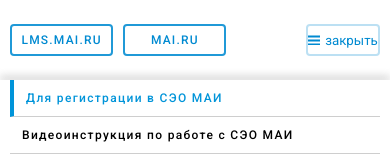
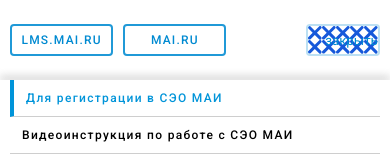
Before and after one commit to lelevone/lms_mai_instruction, a plain HTML site: page index.html in a window 390 px wide. Both pictures are taken after a click on the button "меню". Shown: the top 166 px of the page. Drawn offline with Linux system fonts and the light colour scheme.

Commit message:
Update style.css

```diff
--- a/css/style.css
+++ b/css/style.css
@@ -412,6 +412,7 @@
     display: -webkit-box;
     display: -ms-flexbox;
     display: flex;
+    background: url("../img/close.svg");
   }
 
   .header__toggle {
@@ -434,7 +435,6 @@
     display: block;
     width: 12px;
     height: 10px;
-    background: url("../img/burger.svg");
   }
 
   .header__toggle p {
@@ -445,6 +445,7 @@
     display: -webkit-box;
     display: -ms-flexbox;
     display: flex;
+    background: url("../img/burger.svg");
   }
 
   .nav {
```
